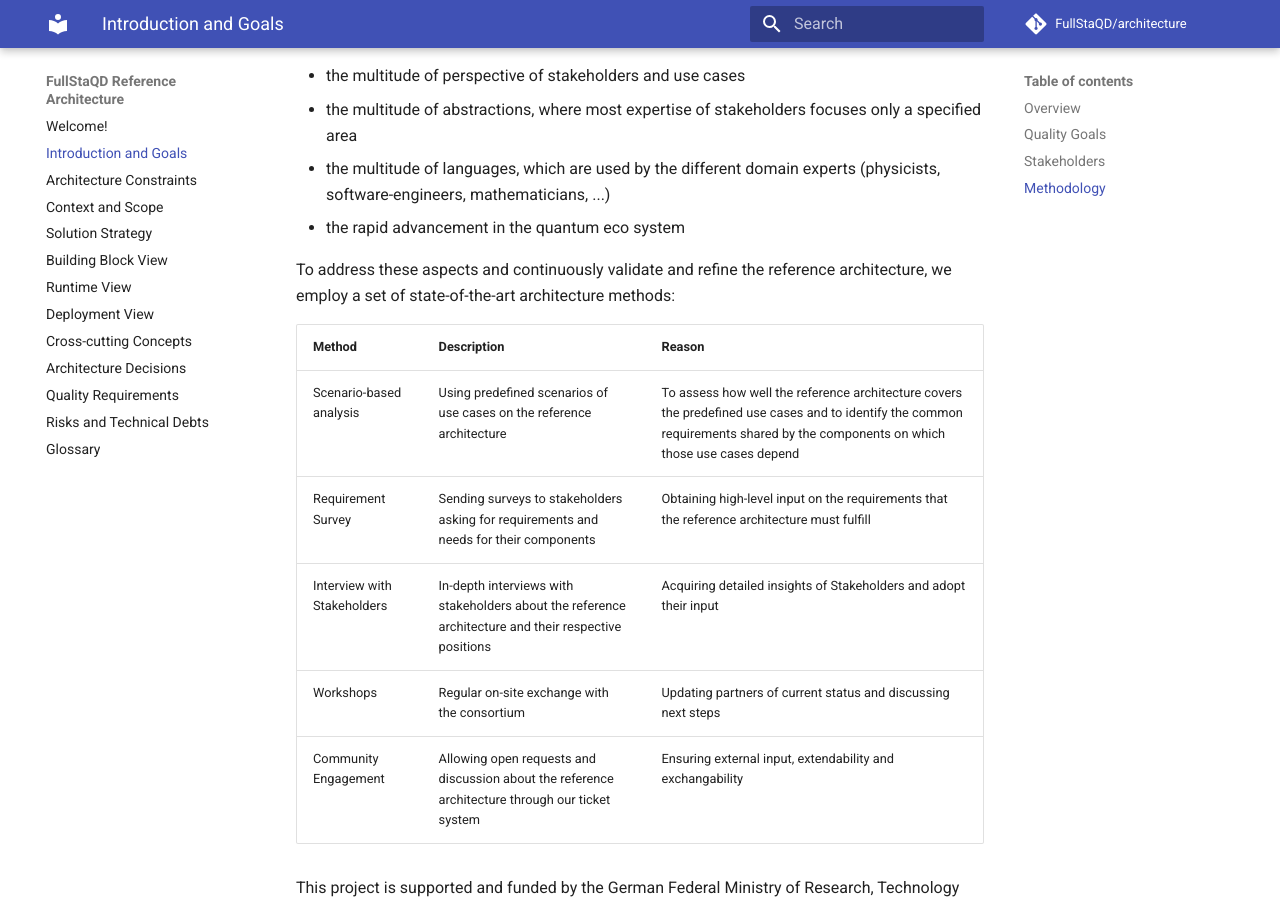
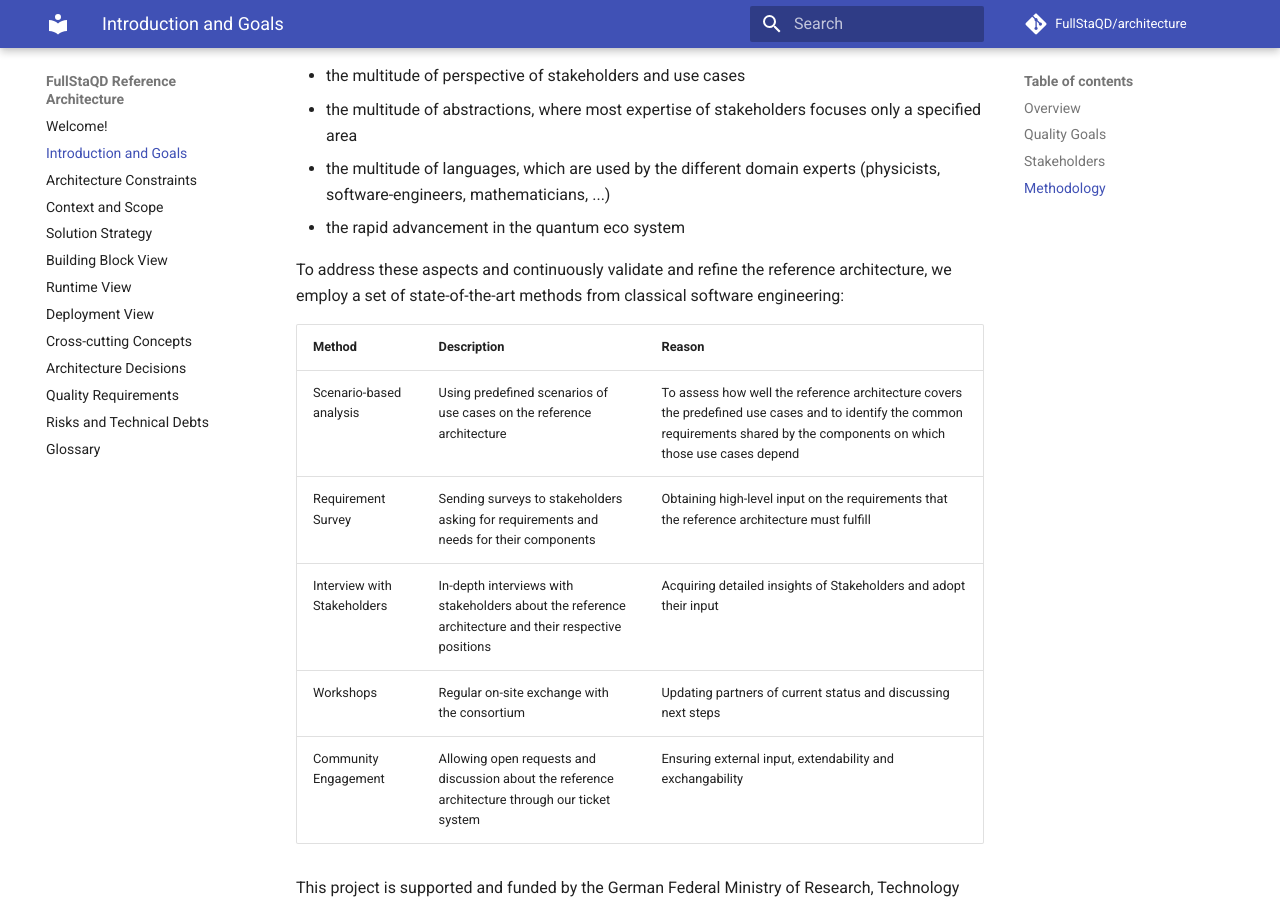
Before and after one commit to FullStaQD/architecture, an MkDocs documentation site: the page built from docs/01_introduction_and_goals.md, in a window 1280 px wide and 900 px high, scrolled down 2356 px. Built offline with MkDocs 1.6.1 and Material for MkDocs 9.7.7, drawn with Linux system fonts in a browser that asks for light colours; comment, search, counter and statistics services are not loaded.

Commit message:
Update docs/01_introduction_and_goals.md
Co-authored-by: Max Schweikart <60352933+schweikart@users.noreply.github.com>
Signed-off-by: RinorKIT <tc4656@kit.edu>

```diff
--- a/docs/01_introduction_and_goals.md
+++ b/docs/01_introduction_and_goals.md
@@ -48,7 +48,7 @@ To fulfill the requirements and goals of the reference architecture, we consider
 - the rapid advancement in the quantum eco system
 
 
-To address these aspects and continuously validate and refine the reference architecture, we employ a set of state-of-the-art architecture methods:
+To address these aspects and continuously validate and refine the reference architecture, we employ a set of state-of-the-art methods from classical software engineering:
  <!--  Hier könnte man Paper oder Ergebnisse hinten noch als Spalte in Zukunft Verlinken -->
 | Method  | Description | Reason |
 | ------------- | ------------- | ------------- |
```
